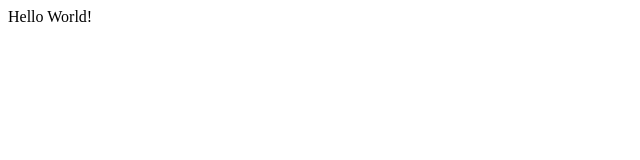
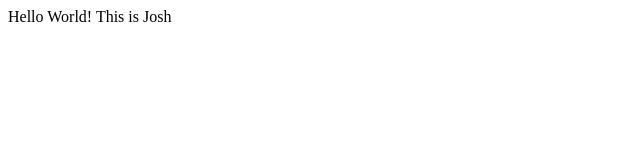
Before and after one commit to jlomelin7/754-demo, a plain HTML site: page index.html in a window 1280 px wide. Shown: the full height of the page, 0-640 px from the left. Drawn offline with Linux system fonts and the light colour scheme.

Commit message:
Update index.html
Added my name

```diff
--- a/index.html
+++ b/index.html
@@ -5,7 +5,7 @@
 </head>
 
 <body>
-    <p>Hello World!</p>
+    <p>Hello World! This is Josh</p>
 </body>
 
 
```
